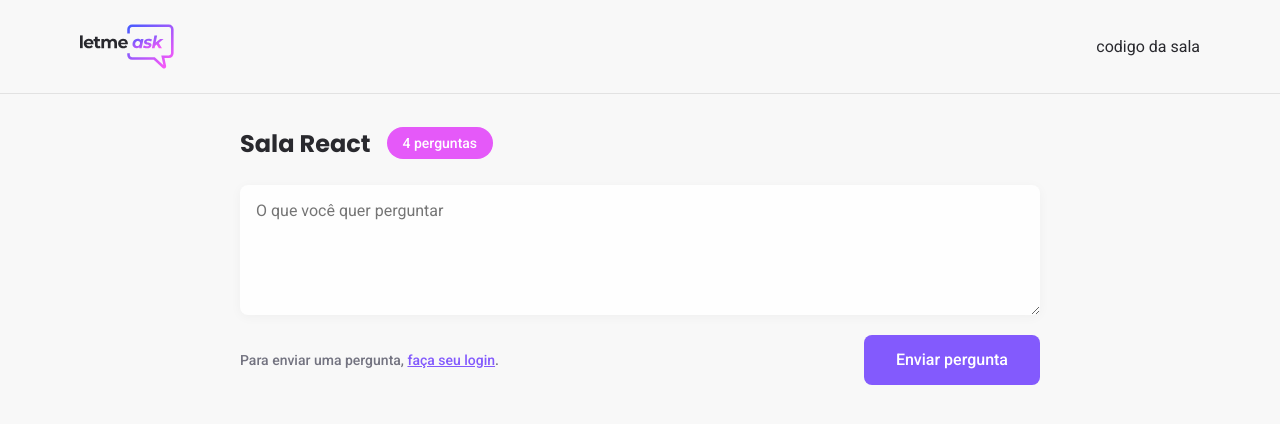
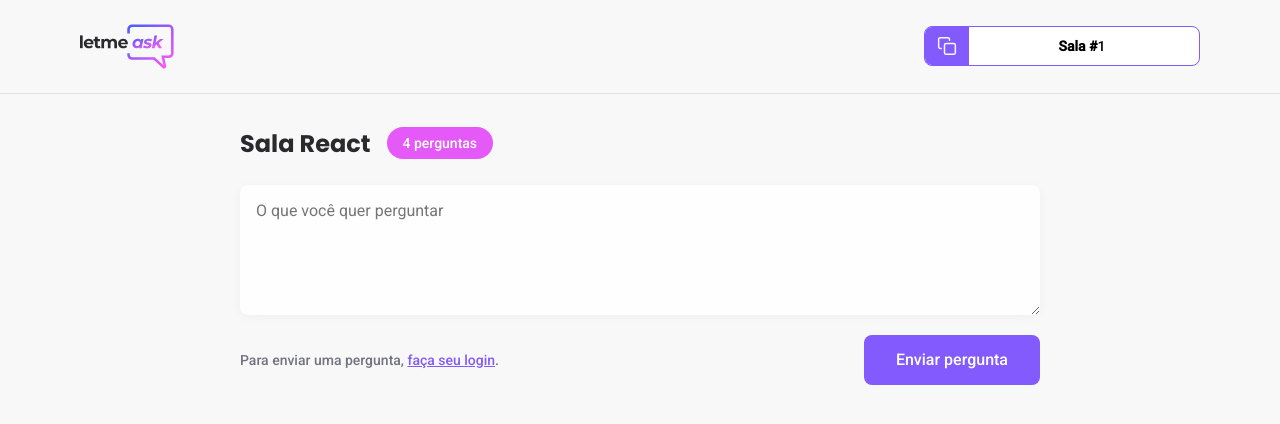
Before and after one commit to GuilhermeAmado/letmeask, a React (Create React App) app: page /rooms/1 in a window 1280 px wide. Shown: the top 424 px of the page. Built offline with nearby package versions, Linux system fonts and the light colour scheme; no server answers.

Commit message:
add room code component

```diff
--- /dev/null
+++ b/src/components/RoomCode.tsx
@@ -0,0 +1,25 @@
+import copyImg from '../assets/images/copy.svg';
+import '../styles/roomcode.scss';
+
+type RoomCodeProps = {
+  code: string;
+};
+
+const RoomCode = (props: RoomCodeProps) => {
+  function copyRoomCodeToClipboard() {
+    navigator.clipboard.writeText(props.code);
+  }
+  return (
+    <button className="room-code" onClick={copyRoomCodeToClipboard}>
+      <div>
+        <img src={copyImg} alt="Copiar código da sala" />
+      </div>
+      <span>
+        <strong>Sala #</strong>
+        {props.code}
+      </span>
+    </button>
+  );
+};
+
+export default RoomCode;
--- a/src/pages/Room.tsx
+++ b/src/pages/Room.tsx
@@ -1,14 +1,22 @@
+import { useParams } from 'react-router-dom';
 import logoImg from '../assets/images/logo.svg';
 import Button from '../components/Button';
+import RoomCode from '../components/RoomCode';
 import '../styles/room.scss';
 
+type RoomParams = {
+  id: string;
+};
+
 const Room = () => {
+  const params = useParams<RoomParams>();
+
   return (
     <div id="page-room">
       <header>
         <div className="content">
           <img src={logoImg} alt="Letmeask" />
-          <div>codigo da sala</div>
+          <RoomCode code={params.id} />
         </div>
       </header>
 
--- /dev/null
+++ b/src/styles/roomcode.scss
@@ -0,0 +1,29 @@
+.room-code {
+  display: flex;
+  height: 40px;
+  border-radius: 8px;
+  overflow: hidden;
+  background: #fff;
+  border: 1px solid #835afd;
+  cursor: pointer;
+  user-select: text;
+
+  div {
+    background: #835afd;
+    padding: 0 12px;
+    display: flex;
+    justify-content: center;
+    align-items: center;
+    height: 100%;
+  }
+
+  span {
+    display: block;
+    align-self: center;
+    flex: 1;
+    padding: 0 16px 0 12px;
+    width: 230px;
+    font-size: 14px;
+    font-weight: 500;
+  }
+}
```
